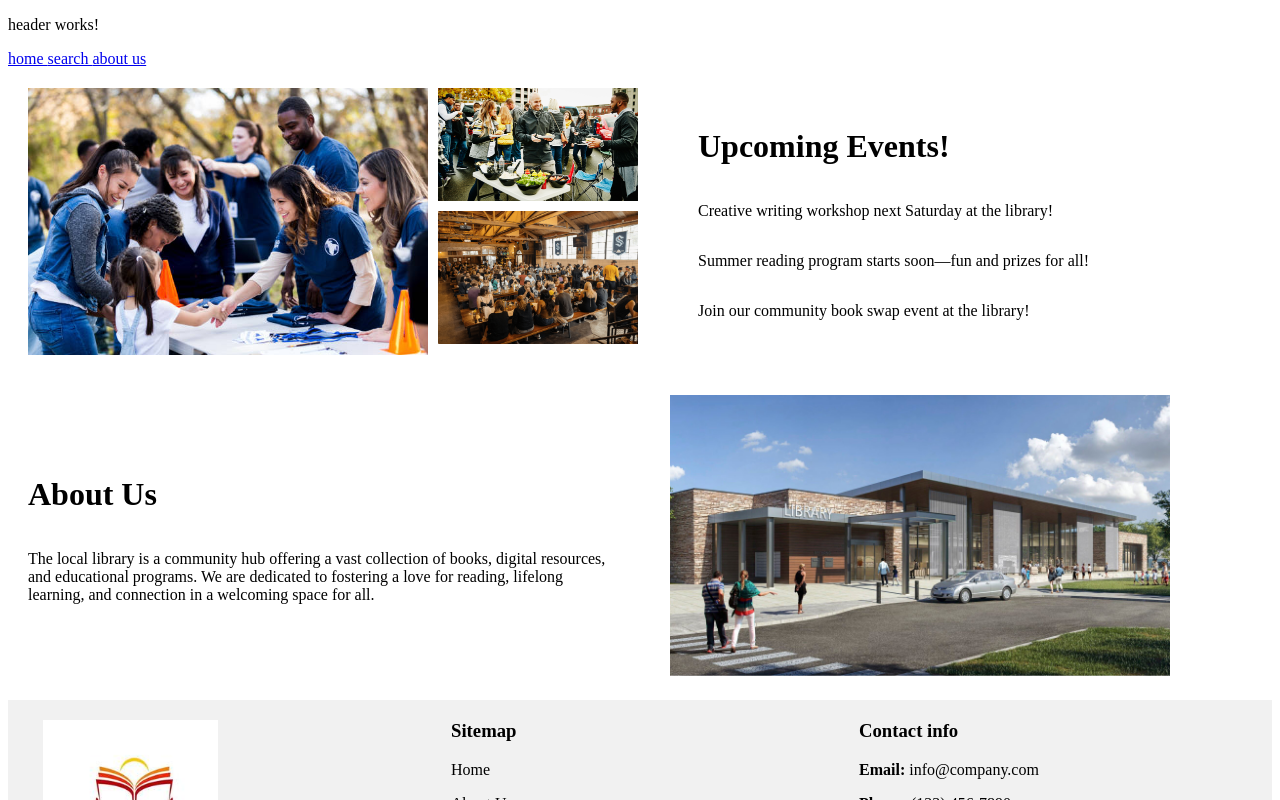
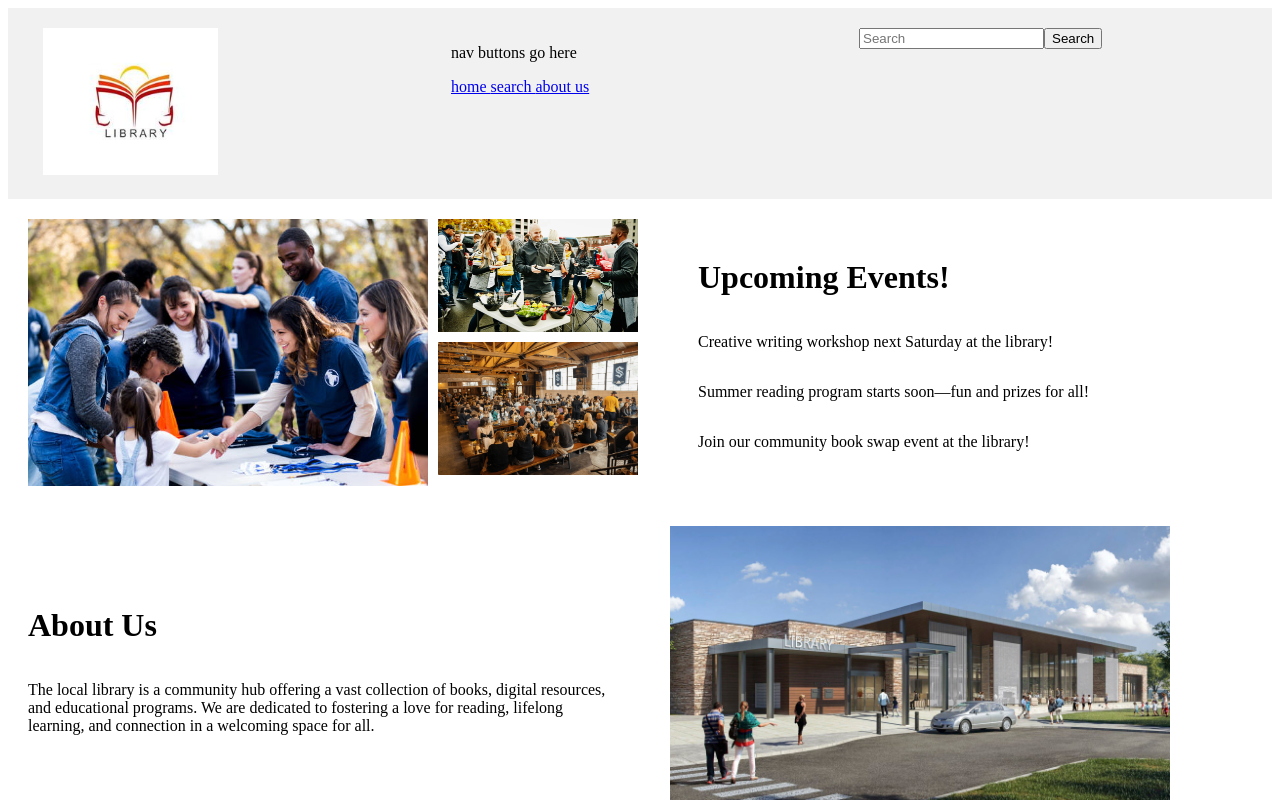
Before and after one commit to MicahQu/FirstWebsite, an Angular app: page / in a window 1280 px wide. Shown: the top 800 px of the page. Built offline with nearby package versions, Linux system fonts and the light colour scheme.

Commit message:
started working on header

```diff
--- a/src/app/header/header.component.html
+++ b/src/app/header/header.component.html
@@ -1,4 +1,22 @@
-<p>header works!</p>
-<a href="/">home </a>
-<a href="/search-page">search </a>
-<a href="/about-us">about us</a>
+<header>
+    <!-- <p>&copy; 2024 My Angular App</p> -->
+    <div class="header-container">
+        <div class="header-column">
+            <img src="assets/logo.jpg" alt="Logo">
+        </div>
+        <div class="header-column">
+            <p>nav buttons go here</p>
+            <a href="/">home </a>
+            <a href="/search-page">search </a>
+            <a href="/about-us">about us</a>
+        </div>
+        <div class="header-column">
+            <form (ngSubmit)="Search()" #contactForm="ngForm">
+                <input type ="text" id="search" class="form-control" name="search" ngModel required
+                placeholder="Search"/>
+                <button type="button" class="btn btn-primary"
+                    onclick="window.location.href='/search-page';">Search</button>
+            </form>
+        </div>
+    </div>
+</header>
--- a/src/app/header/header.component.scss
+++ b/src/app/header/header.component.scss
@@ -0,0 +1,25 @@
+.header-container{
+    display: flex;
+    justify-content: space-between;
+    padding: 20px;
+    background-color: #f1f1f1;
+}
+.header-column{
+    flex: 1;
+    margin: 0 15px;
+}
+.header-column h3{
+    margin-top: 0;
+}
+.header-bottom{
+    text-align: center;
+    margin-top: 20px;
+    padding: 10px 0;
+    //background-color: #e9ecef;
+    //color: #000000;
+}
+
+.header-column img{
+    width: 175px;
+    height: auto;
+}
--- a/src/app/header/header.component.ts
+++ b/src/app/header/header.component.ts
@@ -6,5 +6,7 @@ import { Component } from '@angular/core';
   styleUrls: ['./header.component.scss']
 })
 export class HeaderComponent {
-
+Search(){
+  console.log("searched")
 }
+}
```
